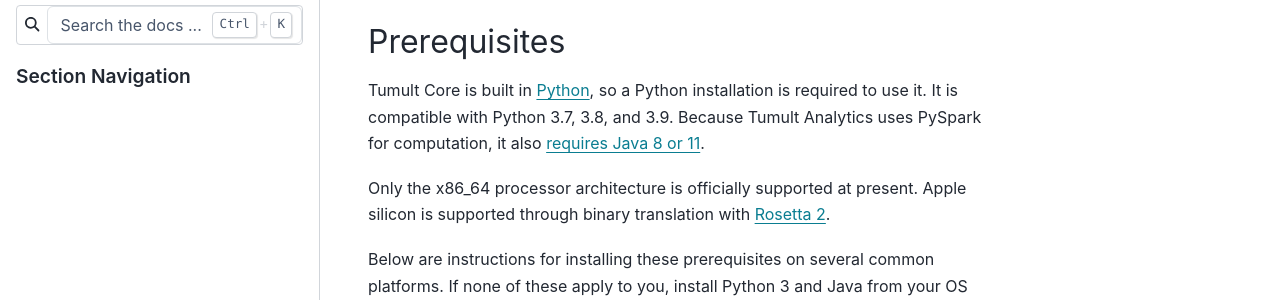
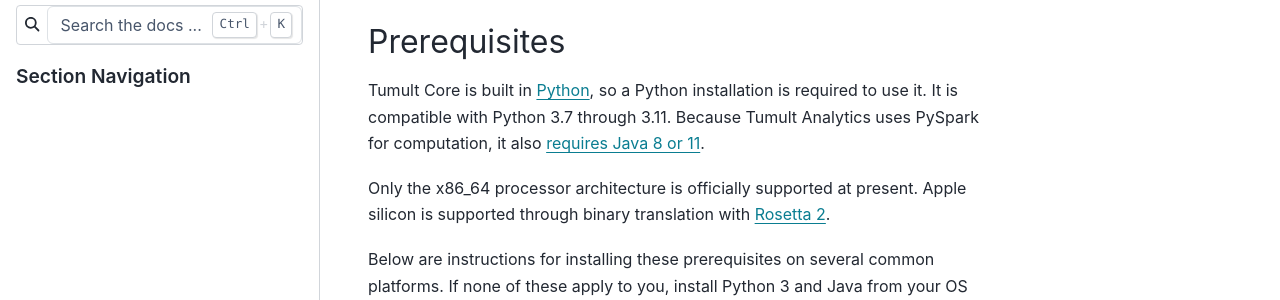
Before and after one commit to opendp/tumult-core, a Sphinx documentation site: the page built from doc/installation.rst, in a window 1280 px wide and 900 px high. Shown: the part 256-556 px from the top of the window. Built offline with Sphinx 7.4.7 and the PyData theme 0.15.4, drawn with Linux system fonts in a browser that asks for light colours; pages that are not in the unit, such as notebooks, are missing from menus.

Commit message:
Fixed pyproject typo for pyspark dependency on python 3.8
Fixed the pyproject typo for pyspark dependency on python 3.8.
Also added a fix to the pipeline to support release testing on various python versions.

```diff
--- a/CHANGELOG.rst
+++ b/CHANGELOG.rst
@@ -5,6 +5,8 @@
 
 Unreleased
 ----------
+
+Fixed a typo preventing pyspark from being installed on Python 3.8.
 
 0.11.2 - 2023-10-27
 -------------------
--- a/doc/installation.rst
+++ b/doc/installation.rst
@@ -9,7 +9,7 @@
 ^^^^^^^^^^^^^
 
 Tumult Core is built in `Python <https://www.python.org/>`__, so a Python installation is required to use it.
-It is compatible with Python 3.7, 3.8, and 3.9.
+It is compatible with Python 3.7 through 3.11.
 Because Tumult Analytics uses PySpark for computation, it also `requires Java 8 or 11 <https://spark.apache.org/docs/3.0.0/index.html#downloading>`__.
 
 Only the x86_64 processor architecture is officially supported at present.
--- a/pyproject.toml
+++ b/pyproject.toml
@@ -57,7 +57,7 @@
 ]
 pyspark = [
   { version = "^3.0.0,<3.4.0", extras = ["sql"], python = "<3.8" },
-  { version = "^3.0.0", extras = ["sql"], python = ">=3.9,<3.11" },
+  { version = "^3.0.0", extras = ["sql"], python = ">=3.8,<3.11" },
   { version = "^3.4.0", extras = ["sql"], python = ">=3.11" },
 ]
 randomgen = [
```
Also changed, not shown: .gitlab-ci.yml, 1 other file.
